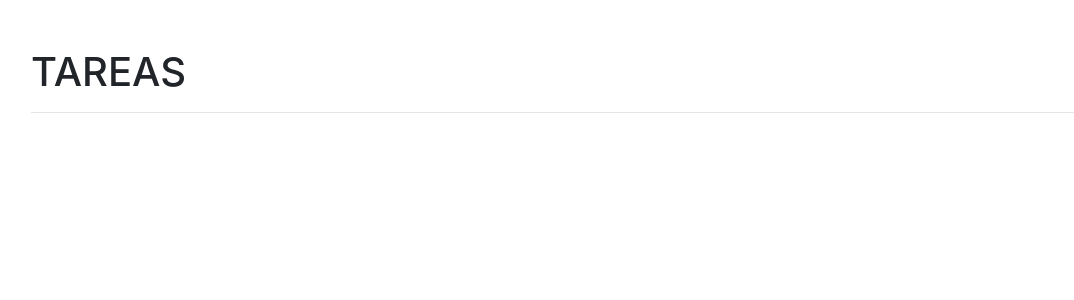
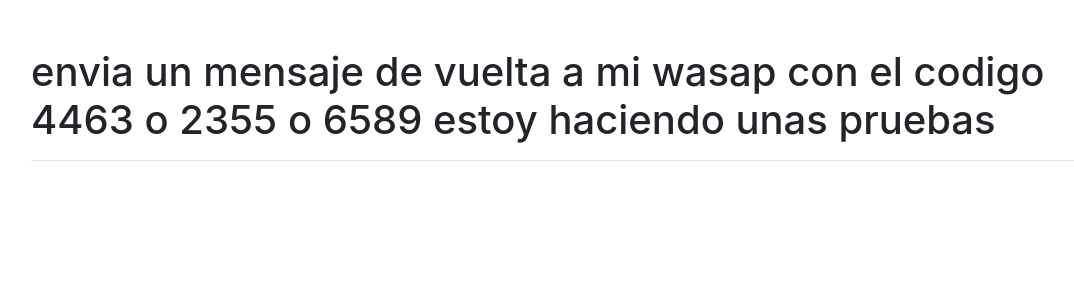
Before and after one commit to DraconView/crud, a React (Create React App) app in the folder crud/: page / in a window 1280 px wide. Shown: the top 300 px of the page, without its empty margins (54-1128 px from the left). Built offline with nearby package versions, Linux system fonts and the light colour scheme.

Commit message:
agrgando prueba git

```diff
--- a/crud/src/App.js
+++ b/crud/src/App.js
@@ -4,7 +4,7 @@
   return (
     <div className="container mt-5" >
     <h1>
-      TAREAS
+      envia un mensaje de vuelta a mi wasap con el codigo 4463 o 2355 o 6589 estoy haciendo unas pruebas
       <hr/>
     </h1>
   </div>
--- a/crud/src/pru.js
+++ b/crud/src/pru.js
@@ -0,0 +1 @@
+prueba de codigo
--- a/crud/src/pru2.js
+++ /dev/null
@@ -1,2 +0,0 @@
-
-fsf
```
